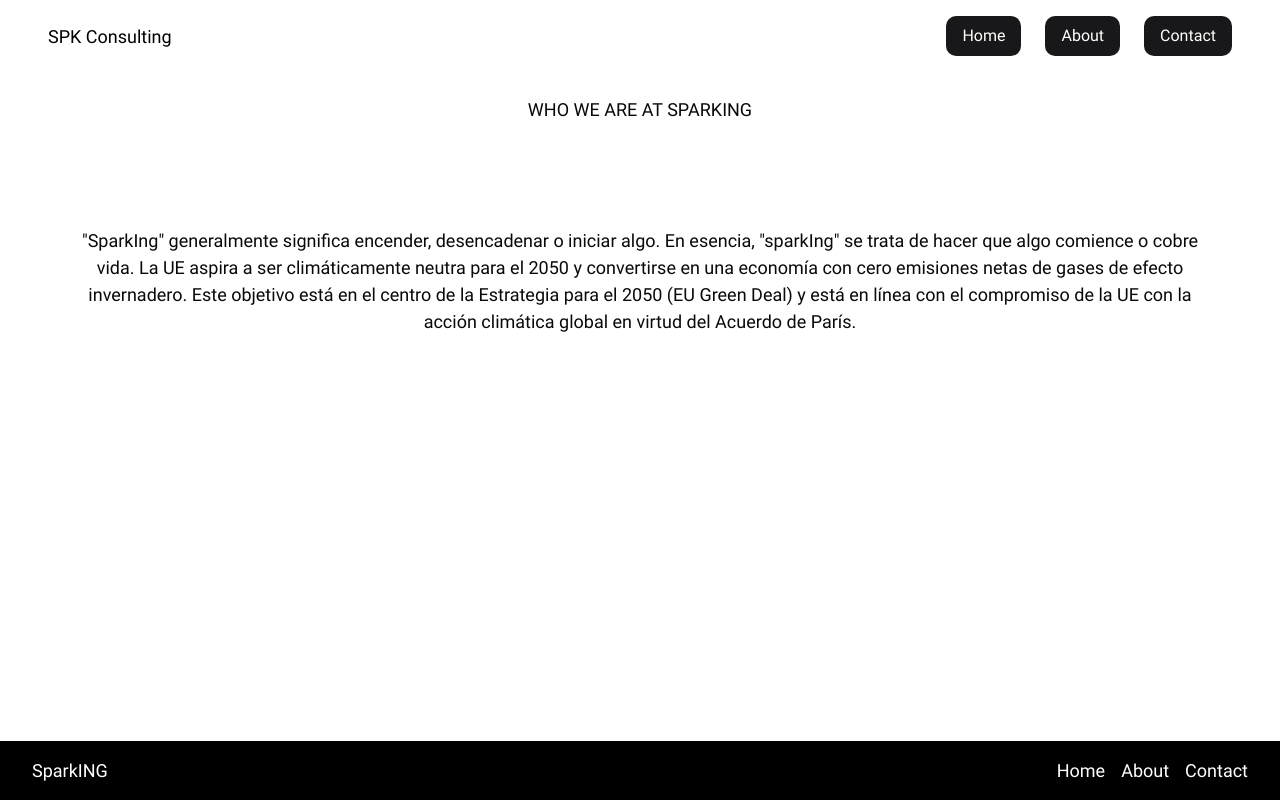
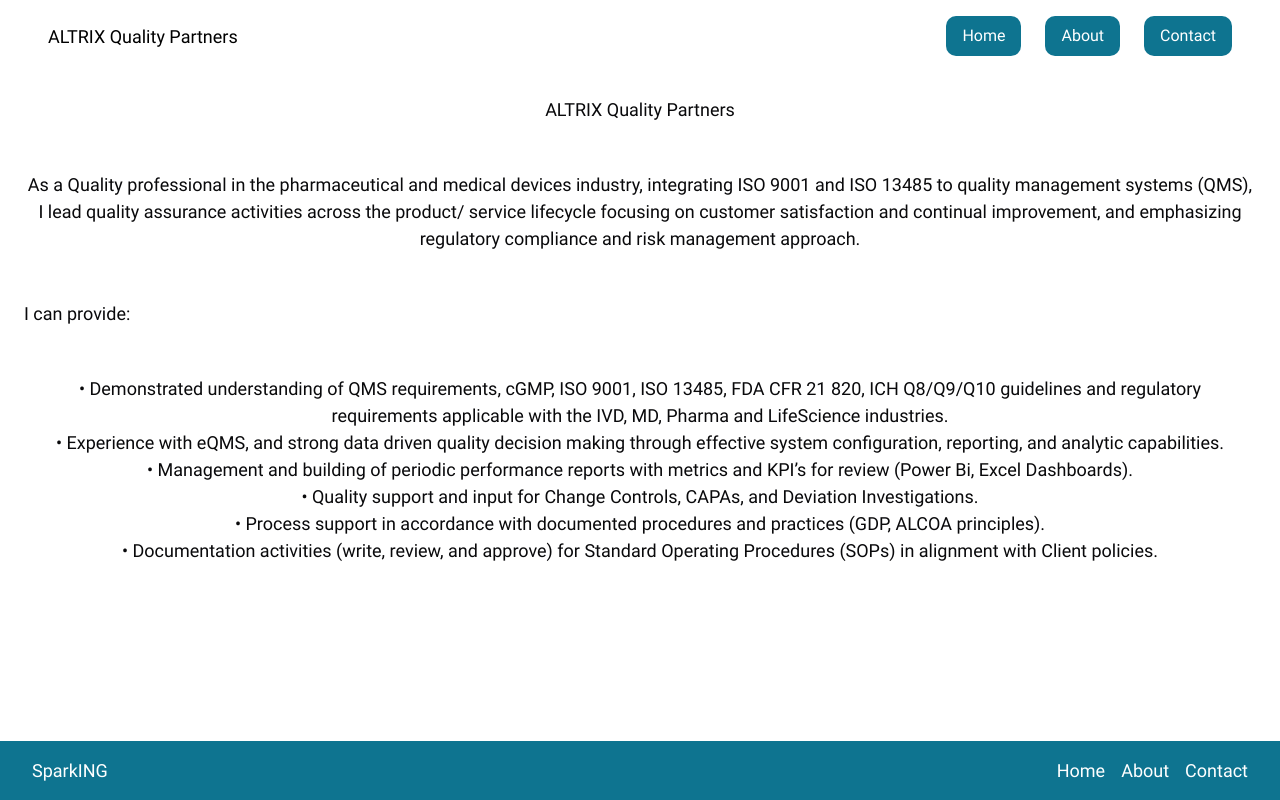
Before and after one commit to orl1289/boilerplate, a React (Vite) app: page /about in a window 1280 px wide. Built offline with nearby package versions, Linux system fonts and the light colour scheme.

Commit message:
Modified primary bg color to cyan. Added notes to About section. Modified name to Altrix Quality Partners.

```diff
--- a/src/components/Carousel.tsx
+++ b/src/components/Carousel.tsx
@@ -4,6 +4,7 @@
 import image2 from "@/assets/images/pexels-gustavo-fring-4254158.jpg";
 import image3 from "@/assets/images/pexels-kelly-1179532-6572421.jpg";
 import image4 from "@/assets/images/pexels-pixabay-414837.jpg";
+import image5 from "@/assets/images/pexels-tima-miroshnichenko-9574541.jpg";
 
 import { Card, CardContent } from "@/components/ui/card";
 import {
@@ -21,7 +22,7 @@
 
   // *To replace the content inside the CarouselItem with an image element
 
-  const images = [image1, image2, image3, image4];
+  const images = [image1, image2, image3, image4, image5];
 
   return (
     <Carousel
--- a/src/components/Footer.tsx
+++ b/src/components/Footer.tsx
@@ -3,7 +3,7 @@
 
 const Footer: React.FC = () => {
   return (
-    <footer className="bg-black text-white py-4 bottom-0 w-full fixed">
+    <footer className="bg-primary text-white py-4 bottom-0 w-full fixed">
       <div className="container mx-auto flex justify-between items-center">
         <div>SparkING</div>
         <nav className="flex space-x-4">
--- a/src/components/NavBar.tsx
+++ b/src/components/NavBar.tsx
@@ -14,7 +14,7 @@
   return (
     <nav className="p-4">
       <div className="container mx-auto flex justify-between items-center">
-        <div className="text-black">SPK Consulting</div>
+        <div className="text-black">ALTRIX Quality Partners</div>
         <Button className="block laptop:hidden text-white" onClick={toggleMenu}>
           {/* Setting the Hamburger Icon */}
           {isOpen ? (
--- a/src/index.css
+++ b/src/index.css
@@ -11,7 +11,8 @@
       --card-foreground: 240 10% 3.9%;
       --popover: 0 0% 100%;
       --popover-foreground: 240 10% 3.9%;
-      --primary: 240 5.9% 10%;
+      /* Defining the primary color variable to Cyan*/
+      --primary: 192.9 82.3% 31%;
       --primary-foreground: 0 0% 98%;
       --secondary: 240 4.8% 95.9%;
       --secondary-foreground: 240 5.9% 10%;
--- a/src/pages/About.tsx
+++ b/src/pages/About.tsx
@@ -1,27 +1,58 @@
 import "../App.css";
 import NavBar from "../components/NavBar";
 import Footer from "../components/Footer";
-
-
 
 function About() {
   return (
     <>
       <NavBar></NavBar>
       <div className=" laptop: w-auto flex items-center justify-center p-6">
-        WHO WE ARE AT SPARKING
+        ALTRIX Quality Partners
       </div>
 
-      <div className=" laptop: w-auto flex items-center p-20">
-        "SparkIng" generalmente significa encender, desencadenar o iniciar algo.
-        En esencia, "sparkIng" se trata de hacer que algo comience o cobre vida.
-        La UE aspira a ser climáticamente neutra para el 2050 y convertirse en
-        una economía con cero emisiones netas de gases de efecto invernadero.
-        Este objetivo está en el centro de la Estrategia para el 2050 (EU Green
-        Deal) y está en línea con el compromiso de la UE con la acción climática
-        global en virtud del Acuerdo de París.
+      <div className=" laptop: w-auto flex items-center p-6">
+        As a Quality professional in the pharmaceutical and medical devices
+        industry, integrating ISO 9001 and ISO 13485 to quality management
+        systems (QMS), I lead quality assurance activities across the product/
+        service lifecycle focusing on customer satisfaction and continual
+        improvement, and emphasizing regulatory compliance and risk management
+        approach.
       </div>
 
+      <div className=" laptop: w-auto flex items-center p-6">
+        I can provide:
+      </div>
+      <div className=" laptop: w-auto flex p-6">
+        <ul>
+          <li>
+            • Demonstrated understanding of QMS requirements, cGMP, ISO 9001,
+            ISO 13485, FDA CFR 21 820, ICH Q8/Q9/Q10 guidelines and regulatory
+            requirements applicable with the IVD, MD, Pharma and LifeScience
+            industries.
+          </li>
+          <li>
+            • Experience with eQMS, and strong data driven quality decision
+            making through effective system configuration, reporting, and
+            analytic capabilities.
+          </li>
+          <li>
+            • Management and building of periodic performance reports with
+            metrics and KPI’s for review (Power Bi, Excel Dashboards).
+          </li>
+          <li>
+            • Quality support and input for Change Controls, CAPAs, and
+            Deviation Investigations.
+          </li>
+          <li>
+            • Process support in accordance with documented procedures and
+            practices (GDP, ALCOA principles).
+          </li>
+          <li>
+            • Documentation activities (write, review, and approve) for Standard
+            Operating Procedures (SOPs) in alignment with Client policies.
+          </li>
+        </ul>
+      </div>
       <Footer></Footer>
     </>
   );
```
Also changed, not shown: src/assets/images/pexels-tima-miroshnichenko-9574541.jpg (added).
